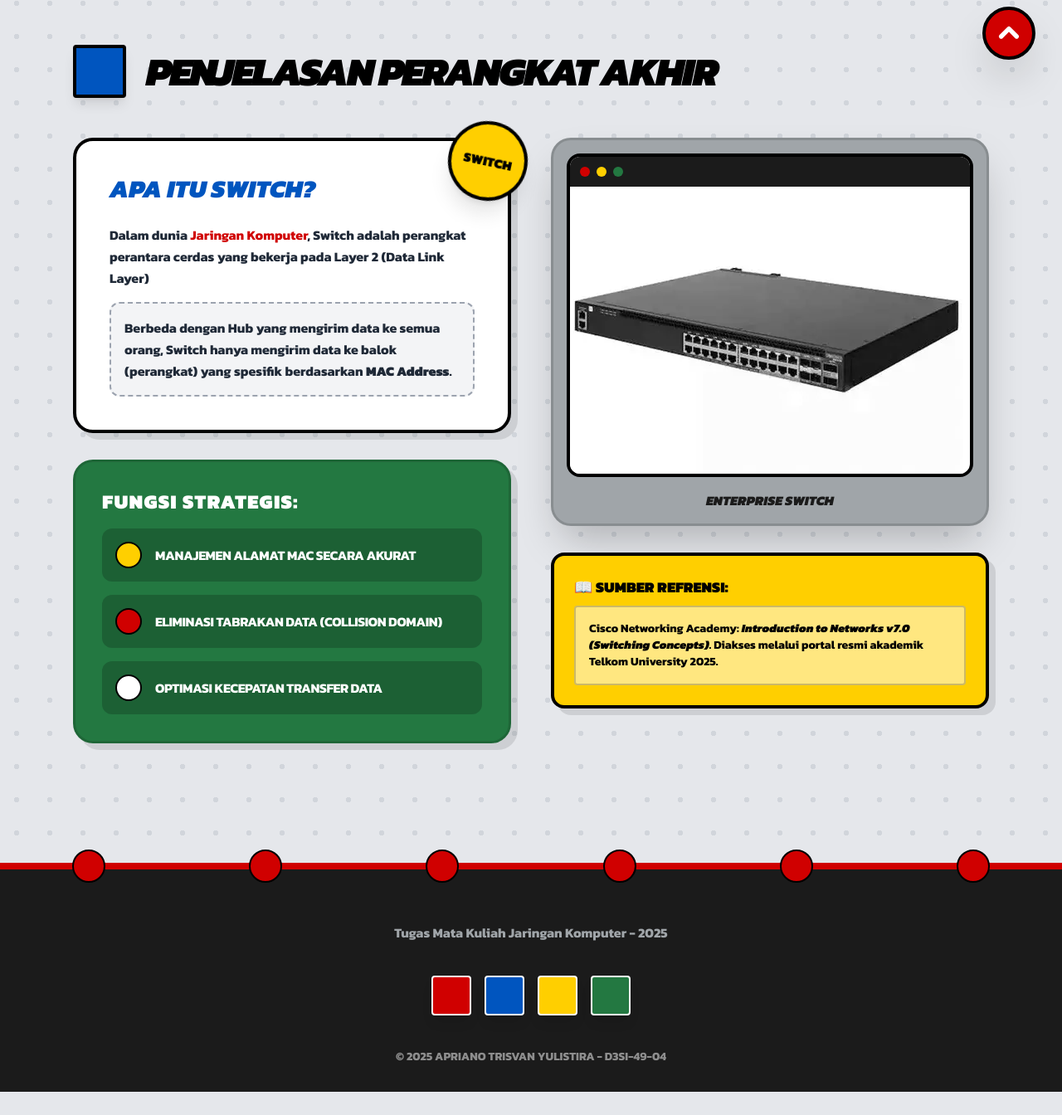
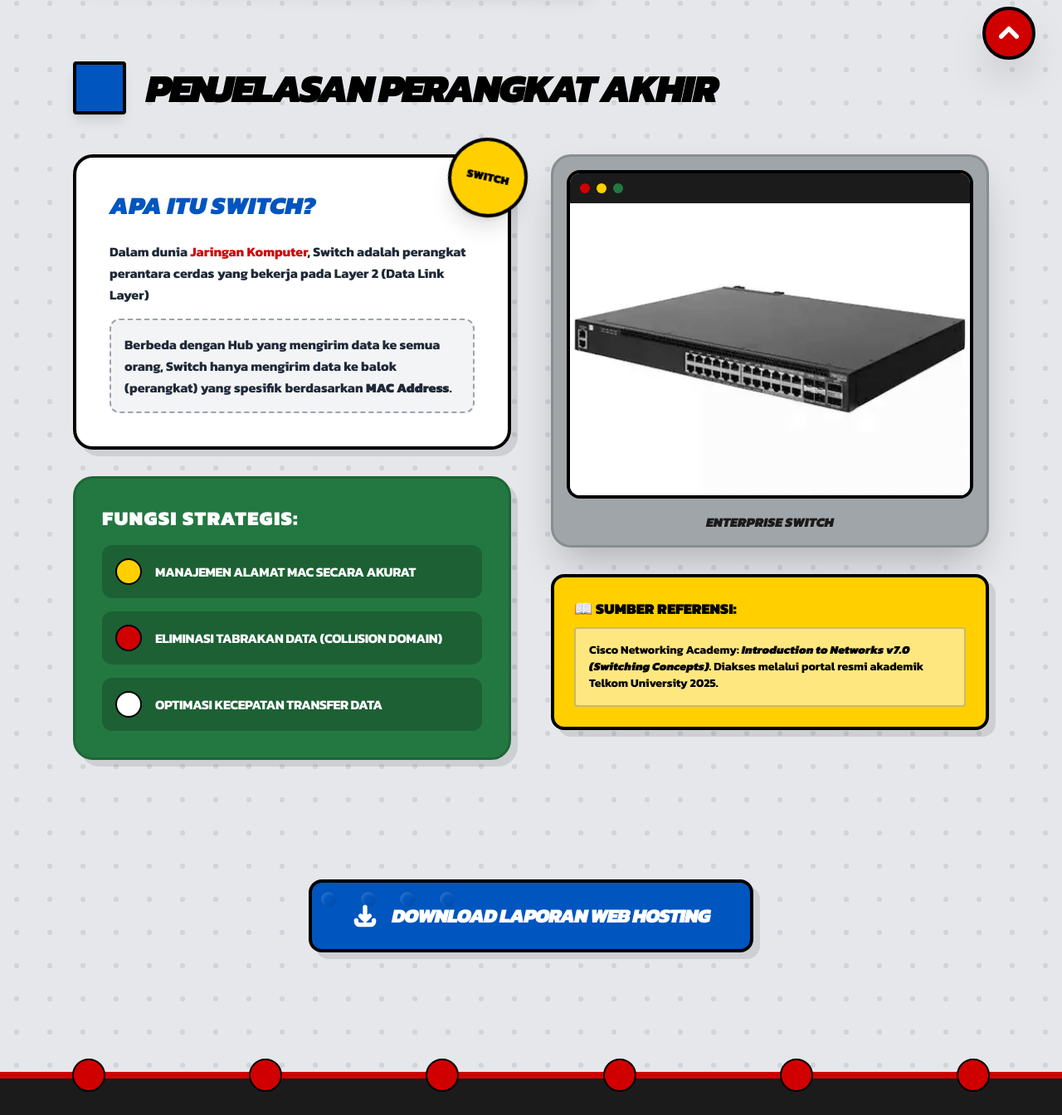
Before and after one commit to apritrisvan/tubes-jarkom, a plain HTML site: page index.html in a window 1280 px wide. Shown: the part 696-2040 px from the top of the page at 83% size. Before the commit the page ends 2012 px from the top, so only its background shows below. Drawn offline with nearby package versions, Linux system fonts and the light colour scheme.

Commit message:
index.html

```diff
--- a/index.html
+++ b/index.html
@@ -3,7 +3,7 @@
   <head>
     <meta charset="UTF-8" />
     <meta name="viewport" content="width=device-width, initial-scale=1.0" />
-    <title>Apriano Trisvan Yulistira | Jaringan Komputer LEGO Edition</title>
+    <title>Apriano Trisvan Yulistira | TUBES JARINGAN KOMPUTER</title>
     <script src="https://cdn.tailwindcss.com"></script>
     <link
       href="https://fonts.googleapis.com/css2?family=Kanit:ital,wght@0,400;0,700;0,900;1,900&display=swap"
@@ -45,7 +45,6 @@
         scroll-behavior: smooth;
       }
 
-      /* Brick Generation Logic */
       .lego-brick {
         position: relative;
         border: 3px solid rgba(0, 0, 0, 0.15);
@@ -58,7 +57,6 @@
         box-shadow: 10px 10px 0px rgba(0, 0, 0, 0.15);
       }
 
-      /* The Studs (Bulatan LEGO) */
       .studs-container {
         position: absolute;
         top: 0;
@@ -83,12 +81,10 @@
         border: 1px solid rgba(0, 0, 0, 0.1);
       }
 
-      /* Special Text Effect */
       .lego-text-outline {
         text-shadow: 3px 3px 0px #000;
       }
 
-      /* Smooth Floating Animation */
       @keyframes float {
         0% {
           transform: translateY(0px);
@@ -107,17 +103,26 @@
       .brick-shadow-bottom {
         filter: drop-shadow(0 10px 15px rgba(0, 0, 0, 0.2));
       }
+
+      /* Animasi klik untuk tombol download agar terasa seperti menekan balok LEGO */
+      .btn-brick:active {
+        transform: translate(4px, 4px);
+        box-shadow: 2px 2px 0px rgba(0, 0, 0, 0.2);
+      }
     </style>
   </head>
   <body class="antialiased">
-    <!-- Top Navigation Bar (LEGO Style) -->
     <nav
       class="bg-legoRed p-4 border-b-8 border-black shadow-xl sticky top-0 z-50"
     >
       <div class="max-w-7xl mx-auto flex justify-between items-center">
         <div
           class="bg-white px-4 py-1 rounded-sm border-2 border-black rotate-[-2deg] shadow-lg"
-        ></div>
+        >
+          <span class="text-legoRed font-black text-2xl tracking-tighter"
+            >HOME</span
+          >
+        </div>
         <div class="hidden md:flex gap-6">
           <a
             href="#profil"
@@ -139,14 +144,12 @@
     </nav>
 
     <main class="max-w-6xl mx-auto py-12 px-6">
-      <!-- HERO SECTION: THE MASTER BUILDER -->
       <section
         id="profil"
         class="grid lg:grid-cols-12 gap-8 items-center mb-24"
       >
         <div class="lg:col-span-7">
           <div class="lego-brick bg-legoYellow p-8 rounded-2xl mb-6">
-            <!-- Studs decorations -->
             <div class="studs-container">
               <div class="stud"></div>
               <div class="stud"></div>
@@ -189,10 +192,8 @@
           </div>
         </div>
 
-        <!-- Profile Picture Box -->
         <div class="lg:col-span-5 flex justify-center">
           <div class="relative animate-float">
-            <!-- The LEGO Box Frame -->
             <div
               class="w-80 h-96 bg-white border-8 border-black p-4 rounded-3xl shadow-2xl relative overflow-hidden"
             >
@@ -207,7 +208,6 @@
               <div
                 class="mt-10 w-full h-full bg-gray-100 rounded-xl overflow-hidden border-4 border-black group"
               >
-                <!-- FOTO USER -->
                 <img
                   src="WhatsApp Image 2025-12-26 at 19.45.10.jpeg"
                   alt="Apriano Trisvan"
@@ -215,12 +215,10 @@
                 />
                 <div
                   class="absolute inset-0 bg-gradient-to-t from-black/60 to-transparent flex items-end p-6"
-                >
-                  >
-                </div>
+                ></div>
               </div>
             </div>
-            <!-- Small decorative bricks -->
+
             <div
               class="absolute -bottom-4 -left-8 w-20 h-10 bg-legoBlue border-4 border-black rounded shadow-lg"
             ></div>
@@ -231,7 +229,6 @@
         </div>
       </section>
 
-      <!-- CONTENT SECTION: THE TECHNICAL BRICKS -->
       <section id="materi" class="mb-24">
         <div class="flex items-center gap-6 mb-12">
           <div
@@ -252,7 +249,8 @@
               <div
                 class="absolute -top-6 -right-6 w-24 h-24 bg-legoYellow border-4 border-black rounded-full flex items-center justify-center shadow-xl rotate-12"
               >
-                <span class="text-black font-black text-3x4"
+                <span
+                  class="text-black font-black text-xs md:text-sm text-center"
                   ><strong>SWITCH</strong></span
                 >
               </div>
@@ -313,7 +311,6 @@
             </div>
           </div>
 
-          <!-- Content Right: Visual -->
           <div class="flex flex-col gap-8">
             <div
               class="lego-brick bg-legoGray p-4 rounded-3xl shadow-2xl overflow-hidden"
@@ -326,11 +323,11 @@
                   <div class="w-3 h-3 bg-legoYellow rounded-full"></div>
                   <div class="w-3 h-3 bg-legoGreen rounded-full"></div>
                 </div>
-                <!-- GAMBAR SWITCH -->
+
                 <img
                   src="OIP.webp"
                   alt="Switch Jaringan"
-                  class="w-auto h-15 grayscale hover:grayscale-0 transition duration-500"
+                  class="w-full h-auto grayscale hover:grayscale-0 transition duration-500"
                 />
               </div>
               <p
@@ -345,7 +342,7 @@
               class="lego-brick bg-legoYellow p-6 rounded-2xl border-4 border-black"
             >
               <h4 class="font-black text-lg mb-2 uppercase">
-                📖 Sumber Refrensi:
+                📖 Sumber Referensi:
               </h4>
               <div
                 class="bg-white/50 p-4 rounded border-2 border-black/20 font-bold text-sm"
@@ -358,13 +355,47 @@
           </div>
         </div>
       </section>
+
+      <!-- DOWNLOAD SECTION: Integrasi Tombol Download Sesuai Permintaan -->
+      <section class="flex flex-col items-center justify-center py-12 mb-12">
+        <!-- Tombol LEGO Blue berukuran besar dan center -->
+        <a
+          href="tutorial-jaringan.pdf"
+          target="_blank"
+          class="btn-brick lego-brick bg-legoBlue px-12 py-6 rounded-2xl border-4 border-black flex items-center gap-4 group cursor-pointer"
+        >
+          <!-- Studs LEGO pada tombol -->
+          <div class="studs-container">
+            <div class="stud"></div>
+            <div class="stud"></div>
+            <div class="stud"></div>
+            <div class="stud"></div>
+          </div>
+
+          <svg
+            class="w-8 h-8 text-white group-hover:animate-bounce relative z-10"
+            fill="none"
+            stroke="currentColor"
+            viewBox="0 0 24 24"
+            xmlns="http://www.w3.org/2000/svg"
+          >
+            <path
+              stroke-linecap="round"
+              stroke-linejoin="round"
+              stroke-width="4"
+              d="M4 16v1a3 3 0 003 3h10a3 3 0 003-3v-1m-4-4l-4 4m0 0l-4-4m4 4V4"
+            ></path>
+          </svg>
+          <span
+            class="text-white font-black text-2xl uppercase italic tracking-tighter relative z-10"
+            >Download Laporan Web Hosting</span
+          >
+        </a>
+      </section>
     </main>
-
-    <!-- FOOTER: THE BASEPLATE -->
     <footer
       class="bg-legoBlack text-white pt-16 pb-8 border-t-8 border-legoRed relative"
     >
-      <!-- Studs on footer -->
       <div
         class="absolute -top-6 left-0 w-full flex justify-around opacity-100"
       >
@@ -408,7 +439,7 @@
           ></div>
         </div>
 
-        <p class="text-sm font-bold opacity-50 uppercase justify-center">
+        <p class="text-sm font-bold opacity-50 uppercase">
           © 2025 APRIANO TRISVAN YULISTIRA - D3SI-49-04
         </p>
       </div>
```
